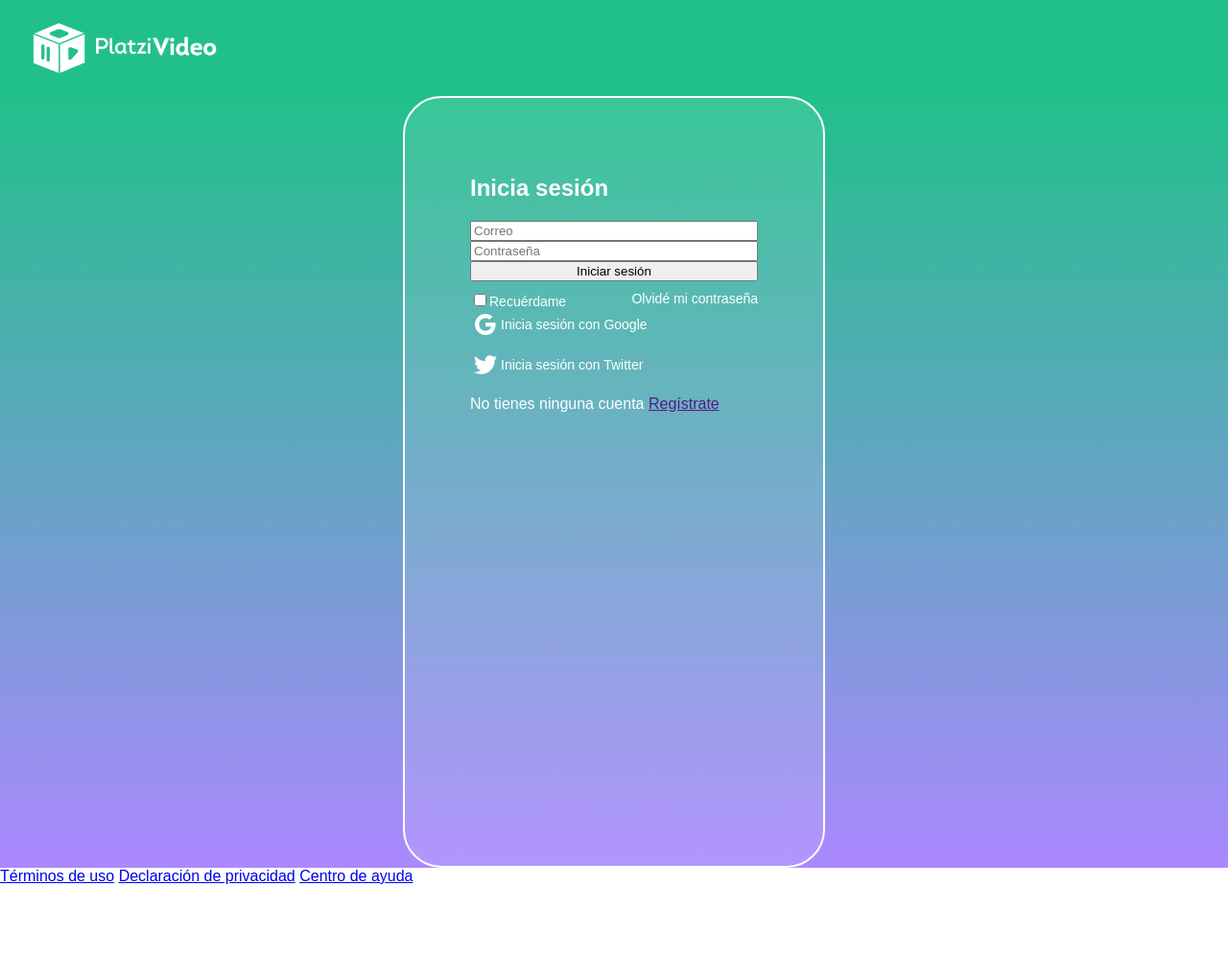
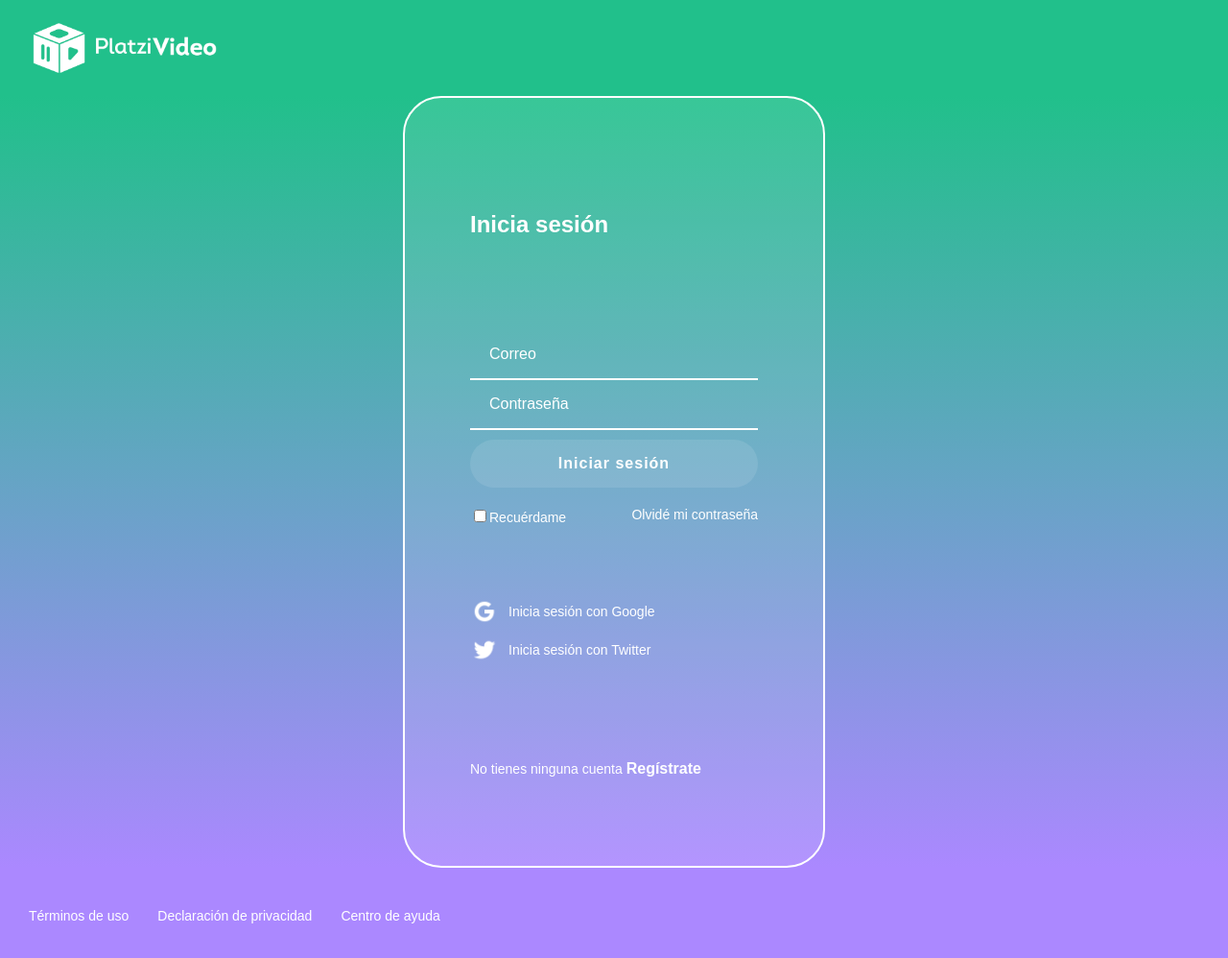
Before and after one commit to Drump3r/Desarrollo-visual-de-Platzi-Video, a plain HTML site: page iniciar-sesion.html in a window 1280 px wide. Shown: the whole page at 96% size. Before the commit the page ends 922 px from the top, so only its background shows below. Drawn offline with Linux system fonts and the light colour scheme; a web font is replaced by a local one.

Commit message:
fix login style

```diff
--- a/style.css
+++ b/style.css
@@ -35,6 +35,10 @@ body {
       padding: 60px 68px 40px;
       min-height: 700px;
       width: 300px;
+      display: flex;
+      justify-content: space-around;
+      flex-direction: column;
+
   }
   .login__container--form{
       display: flex;
@@ -63,3 +67,68 @@ body {
       font-size: 14px;
       margin-bottom: 10px;
   }
+
+  .login__container--social-media > div > img {
+    width: 30px;
+    margin-right: 10px;
+}
+.login__container--register {
+    font-size: 14px;
+}
+.login__container--register a{
+    color: white;
+    font-weight: bold;
+    font-size: 16px;
+    text-decoration: none;
+}
+.login__container--register a:hover{
+    text-decoration: underline;
+}
+
+.input {
+    background-color: transparent;
+    border-left: 0px;
+    border-right: 0px;
+    border-top: 0px;
+    border-bottom: 2px solid white;
+    font-size: 16px;
+    font-family: 'Muli', sans-serif;
+    padding: 0px 20px;
+    outline: none;
+    height: 50px;
+}
+::placeholder {
+    color: white;
+}
+.button {
+    background-color: rgba(255, 255, 255, 0.1);
+    border: none;
+    border-radius: 25px;
+    color: white;
+    cursor: pointer;
+    font-size: 16px;
+    font-weight: bold;
+    font-family: 'Muli', sans-serif;
+    height: 50px;
+    letter-spacing: 1px;
+    margin: 10px 0px;
+}
+
+.footer {
+    background-color: #AB88FF;
+    display: flex;
+    align-items: center;
+    height: 100px;
+    width: 100%;
+}
+.footer a{
+    color: white;
+    cursor: pointer;
+    font-size: 14px;
+    padding-left: 30px;
+    text-decoration: none;
+}
+.footer a:hover {
+    text-decoration: underline;
+
+}
```
